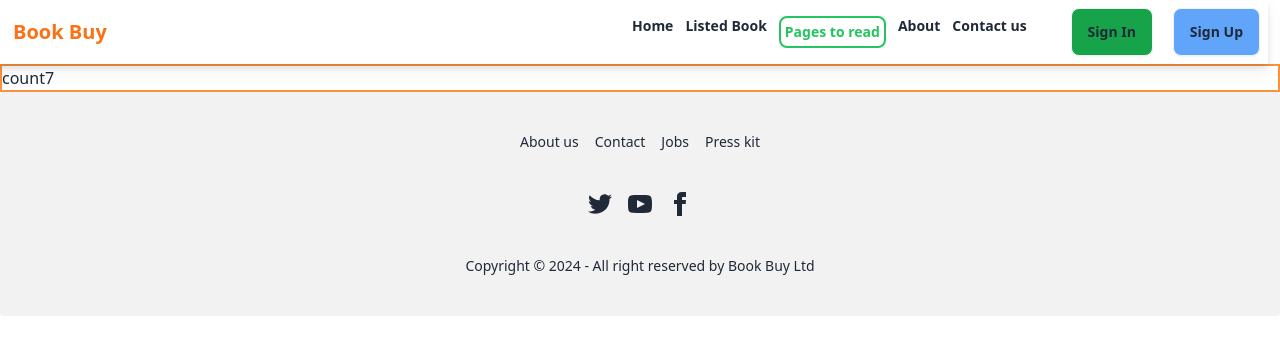
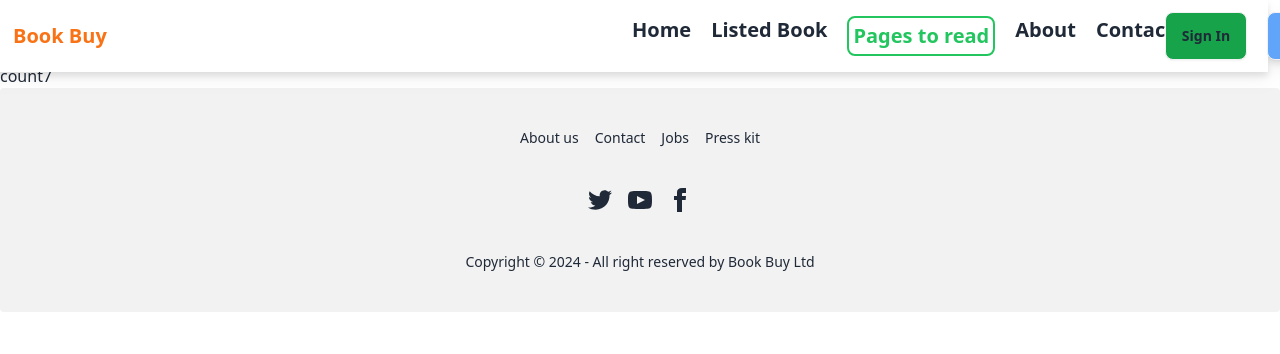
Before and after one commit to lelin171046/Book-sell-shop-withReact, a React (Vite) app: page /readpage in a window 1280 px wide. Shown: the top 354 px of the page. Built offline with nearby package versions, Linux system fonts and the light colour scheme.

Commit message:
add rechart desgin

```diff
--- a/package.json
+++ b/package.json
@@ -19,7 +19,7 @@
     "react-icons": "^5.1.0",
     "react-router-dom": "^6.22.3",
     "react-spinners": "^0.13.8",
-    "recharts": "^2.12.5",
+    "recharts": "^2.12.6",
     "sort-by": "^1.2.0"
   },
   "devDependencies": {
--- a/src/Component/Nav.jsx
+++ b/src/Component/Nav.jsx
@@ -9,7 +9,7 @@ const nav = () => {
    Book Buy
   </Link>
   <div className="navbar-center  lg:flex">
-    <ul className="menu gap-3 font-semibold  menu-horizontal px-1">
+    <ul className="menu gap-5 text-xl font-semibold  menu-horizontal px-1">
       <NavLink to='/' className={({isActive})=> isActive ? 'text-green-500 border-2 p-1 rounded-lg border-green-500': 'font-bold'}>
         Home
       </NavLink>
--- a/src/Pages/ReadPage.jsx
+++ b/src/Pages/ReadPage.jsx
@@ -54,7 +54,7 @@ const ReadPage = () => {
         }
     ]
     return (
-        <div className="border-2 border-orange-400 w-full h-full">
+        <div className="">
             <h2>count{data.length}</h2>
 
 
```
Also changed, not shown: 1 other file (tests, documents, lock files or other folders).
